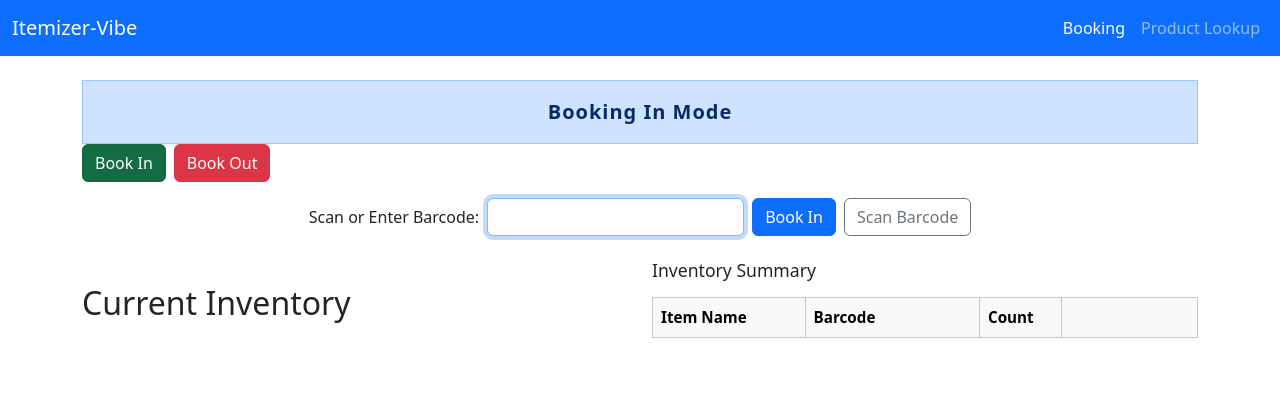
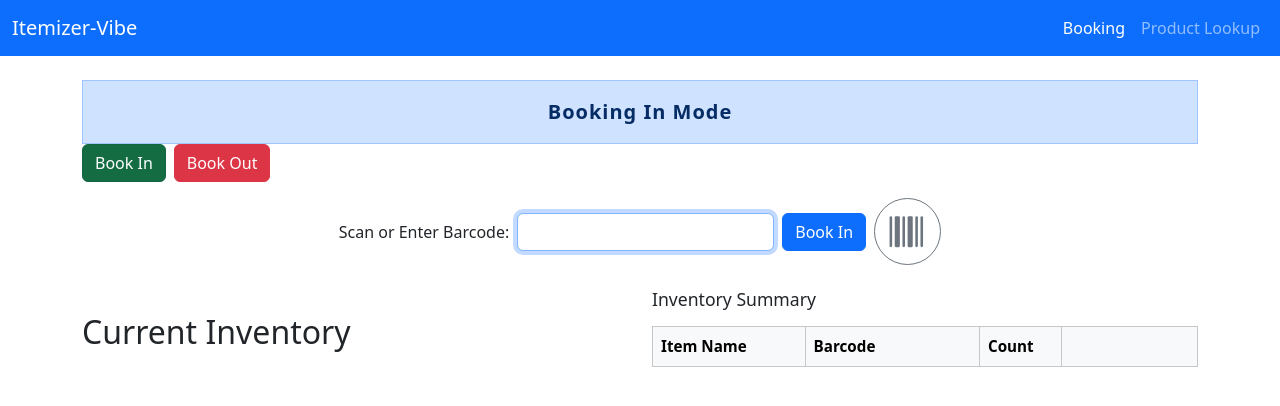
Before and after one commit to iangorse/itemizer-vibe, a React (Vite) app: page / in a window 1280 px wide. Shown: the top 406 px of the page. Built offline with nearby package versions, Linux system fonts and the light colour scheme.

Commit message:
Enhance BarcodeScanner and InventoryPage: add beep sound on successful scan and improve scan button styling

```diff
--- a/src/components/BarcodeScanner.jsx
+++ b/src/components/BarcodeScanner.jsx
@@ -16,6 +16,20 @@ function BarcodeScanner({ onScan, onClose }) {
         { fps: 10, qrbox: 250 },
         (decodedText) => {
           if (runningRef.current) {
+            // Play beep sound
+            try {
+              const ctx = new (window.AudioContext || window.webkitAudioContext)();
+              const oscillator = ctx.createOscillator();
+              const gain = ctx.createGain();
+              oscillator.type = 'sine';
+              oscillator.frequency.value = 880;
+              gain.gain.value = 0.2;
+              oscillator.connect(gain);
+              gain.connect(ctx.destination);
+              oscillator.start();
+              oscillator.stop(ctx.currentTime + 0.15);
+              oscillator.onended = () => ctx.close();
+            } catch {}
             runningRef.current = false;
             html5QrCode.stop().then(() => {
               html5QrCode.clear();
--- a/src/components/InventoryPage.jsx
+++ b/src/components/InventoryPage.jsx
@@ -132,8 +132,21 @@ function InventoryPage({
           </>
         )}
         <div className="col-auto">
-          <button type="button" className="btn btn-outline-secondary" onClick={() => setShowScanner(true)}>
-            Scan Barcode
+          <button
+            type="button"
+            className="btn btn-outline-secondary d-flex align-items-center justify-content-center"
+            style={{ fontSize: '2.2rem', width: '4.2rem', height: '4.2rem', borderRadius: '50%' }}
+            onClick={() => setShowScanner(true)}
+            aria-label="Scan Barcode"
+          >
+            <svg xmlns="http://www.w3.org/2000/svg" width="1.8em" height="1.8em" fill="currentColor" viewBox="0 0 16 16">
+              <rect x="1" y="2" width="1" height="12" rx="0.5"/>
+              <rect x="3" y="2" width="2" height="12" rx="0.5"/>
+              <rect x="6" y="2" width="1" height="12" rx="0.5"/>
+              <rect x="8" y="2" width="2" height="12" rx="0.5"/>
+              <rect x="11" y="2" width="1" height="12" rx="0.5"/>
+              <rect x="13" y="2" width="1" height="12" rx="0.5"/>
+            </svg>
           </button>
         </div>
       </form>
```
